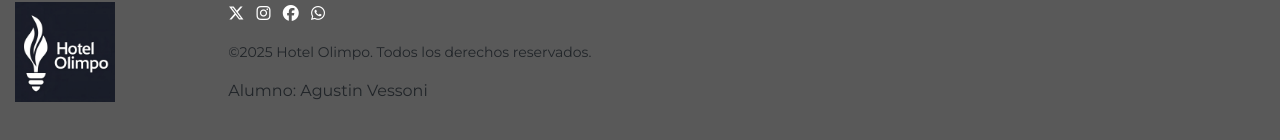
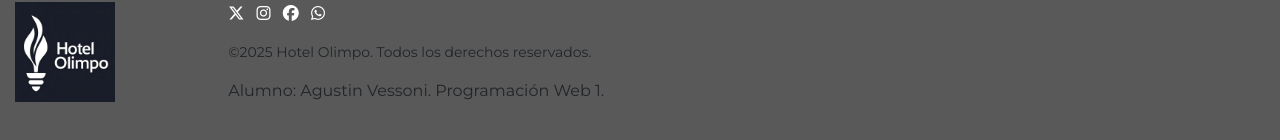
Before and after one commit to agustinvessoni/web1, a plain HTML site: page index.html in a window 1280 px wide. Shown: the part 4573-4713 px from the top of the page. Drawn offline with nearby package versions, Linux system fonts and the light colour scheme.

Commit message:
Update index.html

```diff
--- a/index.html
+++ b/index.html
@@ -246,7 +246,7 @@
                   </div>
 
                   <p class="mt-3" style="font-size: 14px;">©2025 Hotel Olimpo. Todos los derechos reservados.</p>
-                  <p>Alumno: Agustin Vessoni</p>
+                  <p>Alumno: Agustin Vessoni. Programación Web 1.</p>
 
                 </div>
             </div>
```
